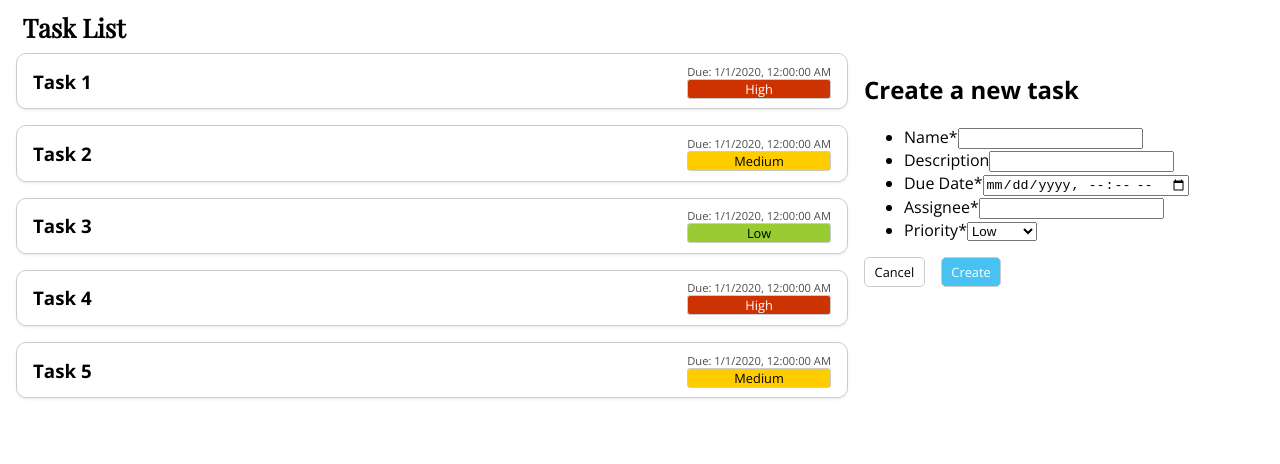
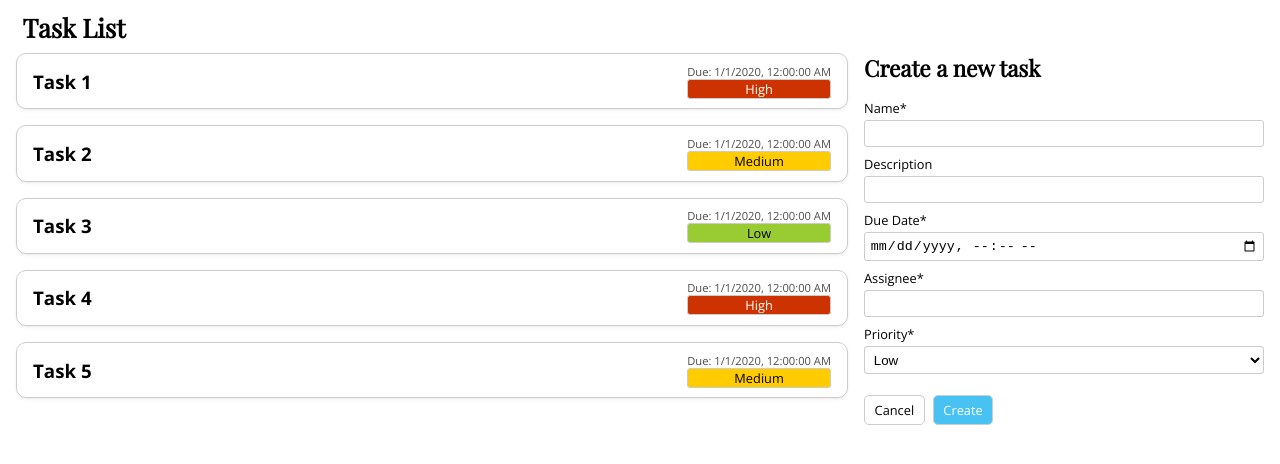
Before and after one commit to kensanangelo/task-list-demo, a React (Create React App) app: page / in a window 1280 px wide. Both pictures are taken after a click on the button "Create Task". Shown: the top 464 px of the page. Built offline with nearby package versions, Linux system fonts and the light colour scheme.

Commit message:
Styles create form

```diff
--- a/src/common/CreateForm/CreateForm.tsx
+++ b/src/common/CreateForm/CreateForm.tsx
@@ -66,53 +66,50 @@ const CreateForm = () => {
 	}
 
 	return (
-		<form onSubmit={submitTask}>
-			<h2>Create a new task</h2>
-			<ul>
-				<li>
-					<label htmlFor='name'>Name*</label>
-					<input
+		<Form onSubmit={submitTask}>
+			<Title>Create a new task</Title>
+			<InputGroup>
+				<Label htmlFor='name'>Name*</Label>
+				<Input
 					type='text'
 					id='name'
 					value={formState.name}
 					onChange={(e) => updateFormState('name', e.target.value)}
 					required
 				/>
-				</li>
-				<li>
-					<label htmlFor='description'>Description</label>
-					<input
+			</InputGroup>
+			<InputGroup>
+				<Label htmlFor='description'>Description</Label>
+				<Input
 					type='text'
 					id='description'
 					value={formState.description}
-						onChange={(e) =>
-							updateFormState('description', e.target.value)
-						}
+					onChange={(e) => updateFormState('description', e.target.value)}
 				/>
-				</li>
-				<li>
-					<label htmlFor='due'>Due Date*</label>
-					<input
+			</InputGroup>
+			<InputGroup>
+				<Label htmlFor='due'>Due Date*</Label>
+				<Input
 					type='datetime-local'
 					id='due'
 					value={formState.due}
 					onChange={(e) => updateFormState('due', e.target.value)}
 					required
 				/>
-				</li>
-				<li>
-					<label htmlFor='assignee'>Assignee*</label>
-					<input
+			</InputGroup>
+			<InputGroup>
+				<Label htmlFor='assignee'>Assignee*</Label>
+				<Input
 					type='text'
 					id='assignee'
 					value={formState.assignee}
 					onChange={(e) => updateFormState('assignee', e.target.value)}
 					required
 				/>
-				</li>
-				<li>
-					<label htmlFor='priority'>Priority*</label>
-					<select
+			</InputGroup>
+			<InputGroup>
+				<Label htmlFor='priority'>Priority*</Label>
+				<Dropdown
 					id='priority'
 					value={formState.priority}
 					onChange={(e) => updateFormState('priority', e.target.value)}
@@ -121,9 +118,8 @@ const CreateForm = () => {
 					<option value='Low'>Low</option>
 					<option value='Medium'>Medium</option>
 					<option value='High'>High</option>
-					</select>
-				</li>
-			</ul>
+				</Dropdown>
+			</InputGroup>
 			<ButtonRow>
 				<Button size='medium' type='button' onClick={closeForm}>
 					Cancel
@@ -132,13 +128,52 @@ const CreateForm = () => {
 					Create
 				</Button>
 			</ButtonRow>
-		</form>
+		</Form>
 	);
 };
 
+const Form = styled.form`
+	display: flex;
+	flex-direction: column;
+	gap: 0.5rem;
+`;
+
+const Title = styled.h2`
+	margin: 0;
+	margin-bottom: 0.5rem;
+
+	font-family: 'Playfair Display', serif;
+	font-size: 1.4rem;
+`;
+
+const InputGroup = styled.div`
+	display: flex;
+	flex-direction: column;
+	gap: 0.2rem;
+`;
+
+const Label = styled.label`
+	font-size: 0.8rem;
+`;
+
+const Input = styled.input`
+	padding: 0.3rem;
+	border: 1px solid #ccc;
+	border-radius: 3px;
+`;
+
+const Dropdown = styled.select`
+	padding: 0.3rem;
+	background-color: #fff;
+	border: 1px solid #ccc;
+	border-radius: 3px;
+`;
+
 const ButtonRow = styled.div`
 	display: flex;
-	gap: 1rem;
+	gap: 0.5rem;
+
+	margin-top: 0.8rem;
 `;
 
 export default CreateForm;
```
Lines whose indentation alone changed are shown as unchanged.
